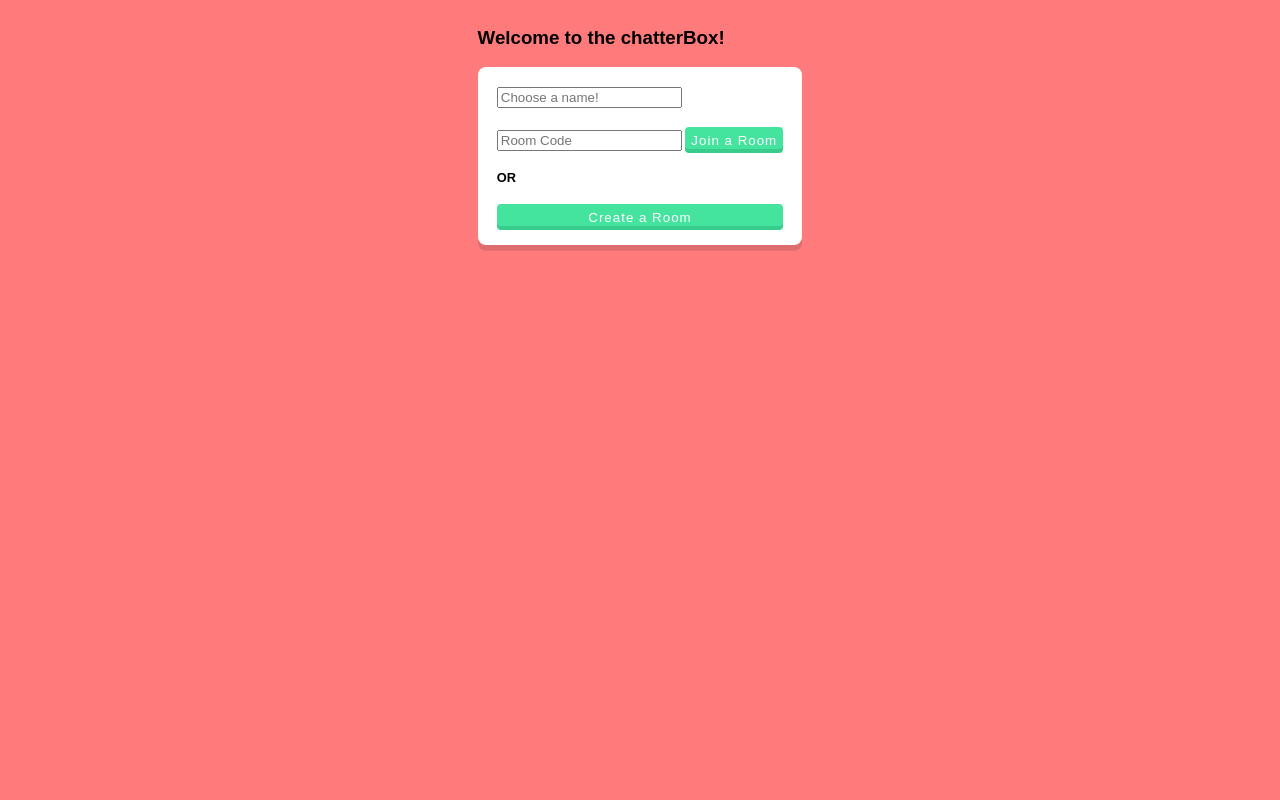
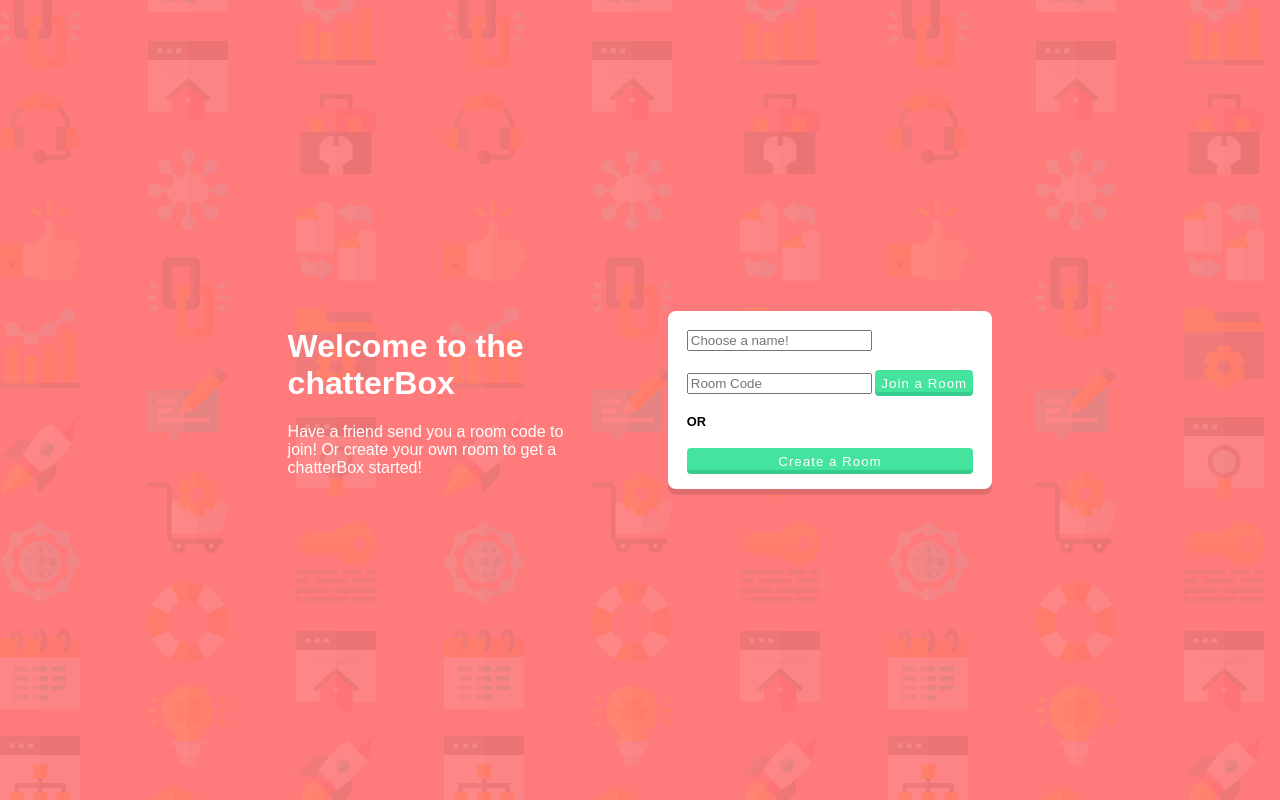
Before and after one commit to 1shman/chatterBox, a Flask app: page / in a window 1280 px wide. Run offline with Flask 3, Linux system fonts and the light colour scheme; some libraries are stand-ins or nearby versions.

Commit message:
add home page background and spacing

```diff
--- a/static/css/style.css
+++ b/static/css/style.css
@@ -1,35 +1,39 @@
-@media (min-width: 768px) {
-    body {
-      background: url("./images/bg-intro-desktop.png"), #ff7a7a;
-      background-position: center;
-      background-repeat: repeat;
-    }
-  }
+html, body {
+    height: 100%;
+    margin: 0;
+}
 
 body {
-    background: #ff7a7a;
+    background: url("./images/bg-intro-desktop.png"), #ff7a7a;
     display: flex;
     justify-content: center;
     align-items: center;
     flex-direction: column;
     flex-wrap: nowrap;
-    margin-left: auto;
-    margin-right: auto;
     font-family: "Poppins", sans-serif;
   }
 
+form[method="post"] {
+    display: flex;
+    flex-direction: row;
+    align-items: center;
+    justify-content: center;
+    gap: 5em;
+}
+
+form[method="post"] .text {
+    width: 300px;
+    color: white;
+    font-family: "Poppins", sans-serif;
+}
+
 .inputForm {
-    padding: 1em;
-    text-align: center;
+    box-shadow: 0px 0.45em 0px 0px #df6d6d;
     display: flex;
-    justify-content: center;
+    flex-direction: column;
     gap: 1.5em;
-    flex-direction: column;
-    flex-wrap: nowrap;
     border-radius: 8px;
-    box-shadow: 0px 0.45em 0px 0px #df6d6d;
     padding: 1.5em;
-    text-align: inherit;
     background-color: white;
     font-size: 0.8em;
 }
@@ -40,8 +44,8 @@ button {
     border: none;
     color: white;
     border-radius: 4px;
-    font-weight: lighter;
     letter-spacing: 1px;
     padding-top: 6px;
+    font-weight: lighter;
     cursor: pointer;
 }
--- a/templates/home.html
+++ b/templates/home.html
@@ -1,7 +1,10 @@
 {% extends 'base.html' %}
 {% block content %}
 <form method="post">
-    <h3> Welcome to the chatterBox! </h3>
+    <div class="text">
+        <h1> Welcome to the chatterBox </h1>
+        <p> Have a friend send you a room code to join! Or create your own room to get a chatterBox started! </p>
+    </div>
     <div class="inputForm">
         <div class="getName">
             <input
```
